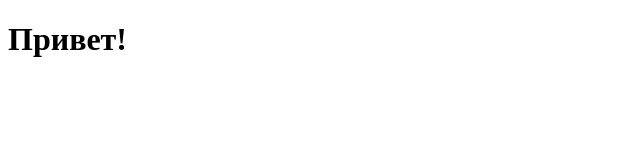
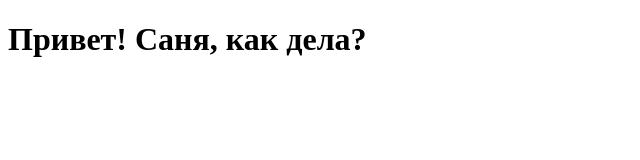
Before and after one commit to LazarusCore1/Modul02-Test, a plain HTML site: page index.html in a window 1280 px wide. Shown: the whole page, without its empty margins (0-640 px from the left). Drawn offline with Linux system fonts and the light colour scheme.

Commit message:
change index.html

```diff
--- a/index.html
+++ b/index.html
@@ -8,6 +8,6 @@
     <link rel="stylesheet" href="style.css">
 </head>
 <body>
-    <h1>Привет!</h1>
+    <h1>Привет! Cаня, как дела?</h1>
 </body>
 </html>
```
